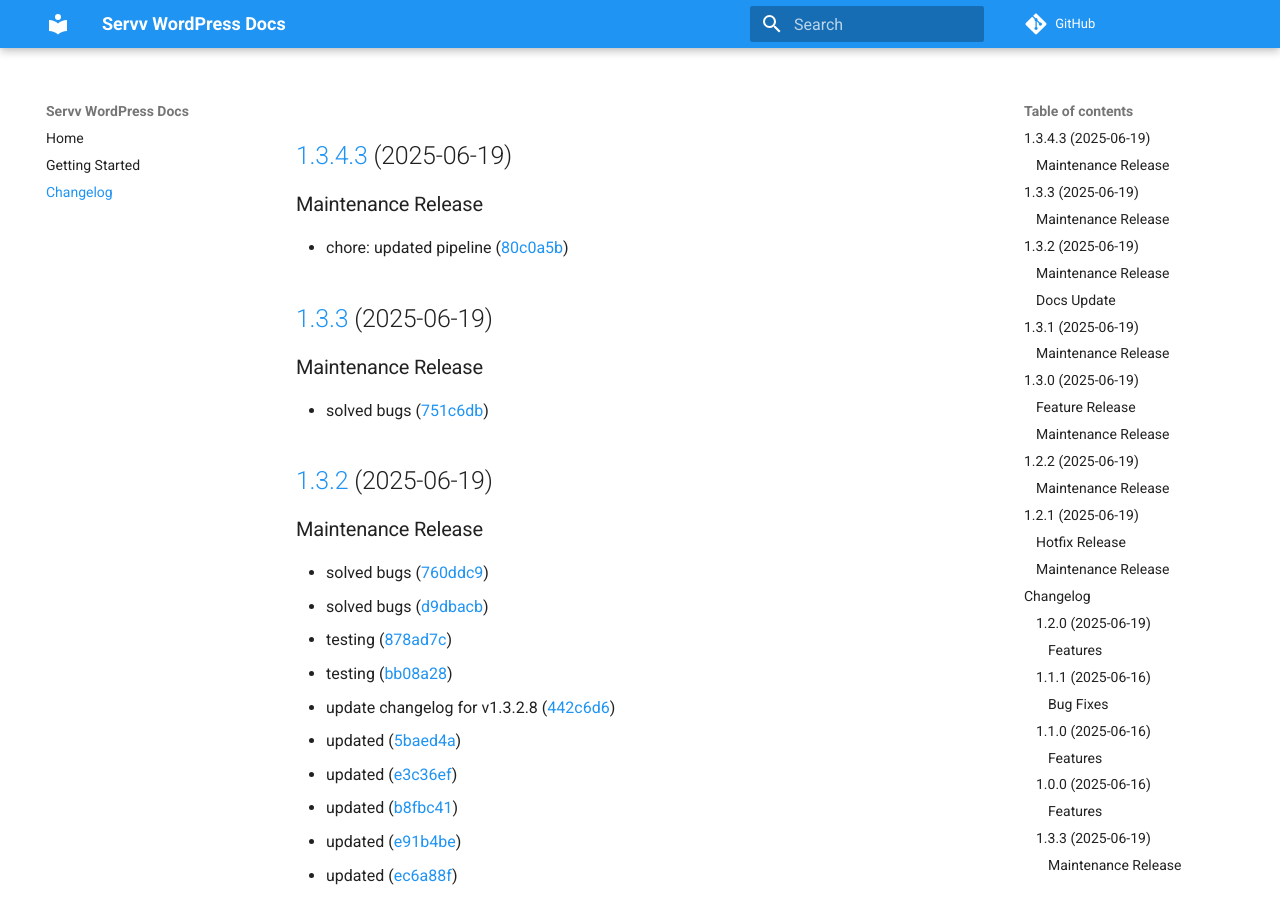
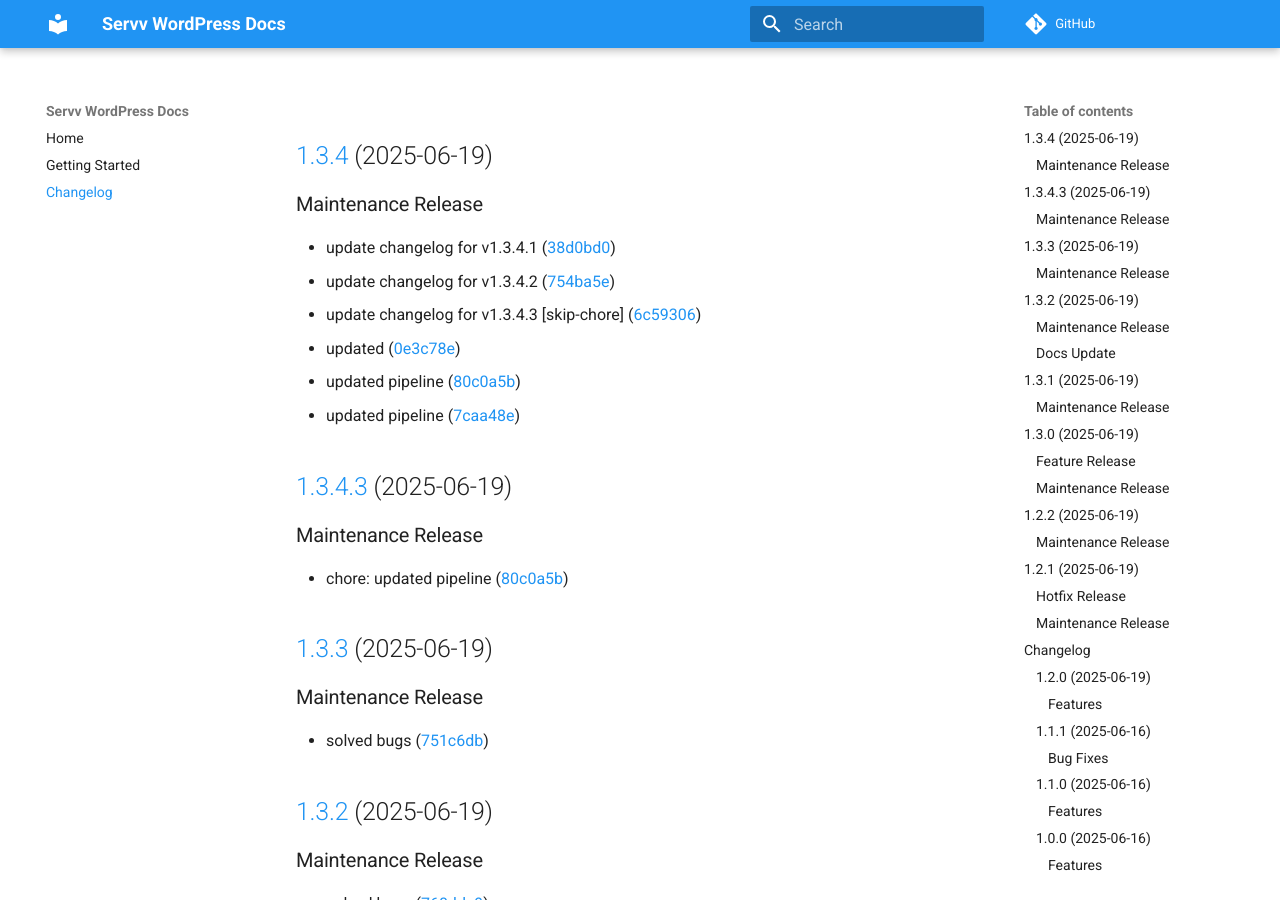
Before and after one commit to varuncoderise/demo_docs, an MkDocs documentation site: the page built from docs/changelog.md, in a window 1280 px wide and 900 px high. Built offline with MkDocs 1.6.1 and Material for MkDocs 9.7.7, drawn with Linux system fonts in a browser that asks for light colours; comment, search, counter and statistics services are not loaded.

Commit message:
Update changelog from v1.3.4

```diff
--- a/docs/changelog.md
+++ b/docs/changelog.md
@@ -1,3 +1,14 @@
+## [1.3.4](https://github.com/varuncoderise/demo-plugin/compare/v1.3.3...v1.3.4) (2025-06-19)
+
+### Maintenance Release
+
+* update changelog for v1.3.4.1 ([38d0bd0](https://github.com/varuncoderise/demo-plugin/commit/38d0bd046af3422e2588f9562d64ae07b4ae5ca9))
+* update changelog for v1.3.4.2 ([754ba5e](https://github.com/varuncoderise/demo-plugin/commit/754ba5e64ee19d8eb007510c92aad494be0df669))
+* update changelog for v1.3.4.3 [skip-chore] ([6c59306](https://github.com/varuncoderise/demo-plugin/commit/6c593069b8eea79782694ebb7eb5bece1e062683))
+* updated ([0e3c78e](https://github.com/varuncoderise/demo-plugin/commit/0e3c78e26ff23ff8c20f5d7d0be2c754130ab7ba))
+* updated pipeline ([80c0a5b](https://github.com/varuncoderise/demo-plugin/commit/80c0a5bc36d0b81eaf4f429ae35efbdd1847a961))
+* updated pipeline ([7caa48e](https://github.com/varuncoderise/demo-plugin/commit/7caa48e343eeec542d7540c9c0787511d3d2cf1d))
+
 ## [1.3.4.3](https://github.com/varuncoderise/demo-plugin/compare/v1.3.4.2...v1.3.4.3) (2025-06-19)
 
 ### Maintenance Release
```
